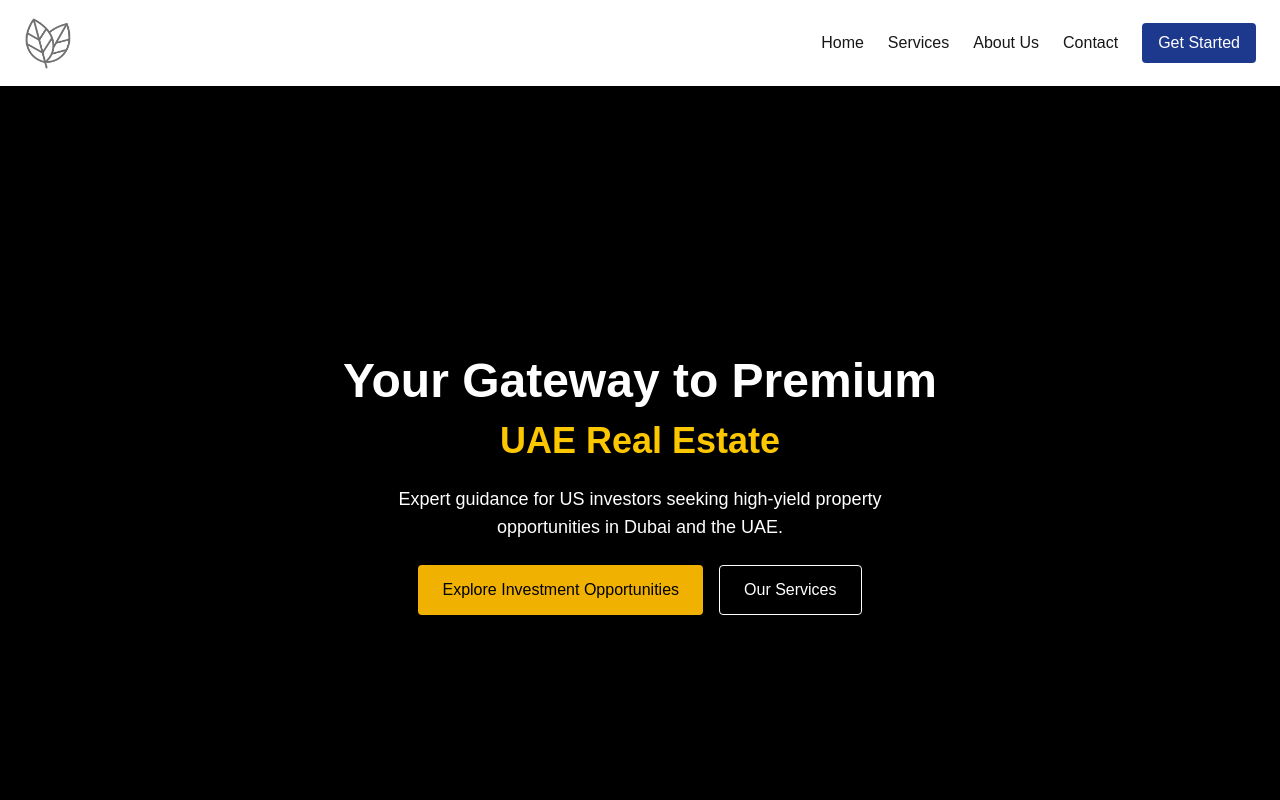
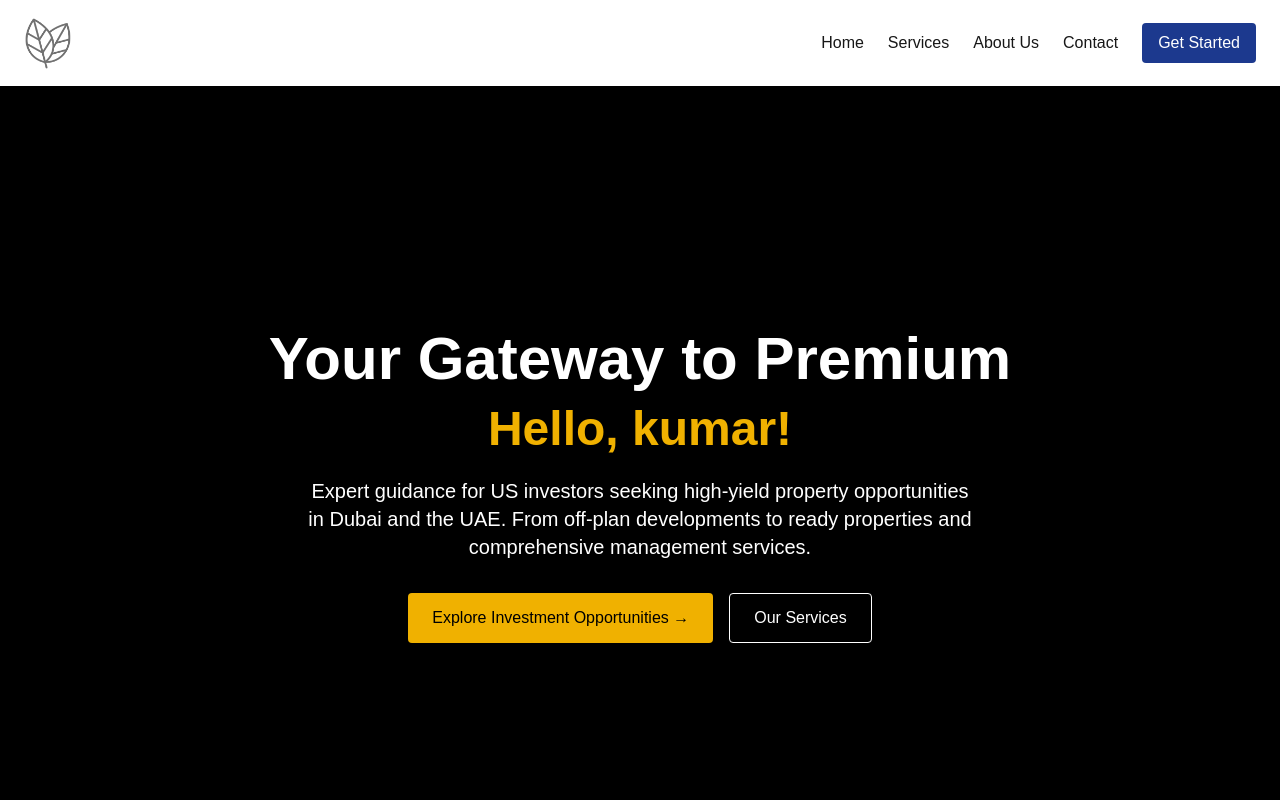
Before and after one commit to kumar-procom-github/my-next-app, a Next.js app: page / in a window 1280 px wide. Shown: the top 800 px of the page. Built offline with nearby package versions, Linux system fonts and the light colour scheme.

Commit message:
added some chnages in home page for using component

```diff
--- a/app/page.tsx
+++ b/app/page.tsx
@@ -1,21 +1,9 @@
+import MyComponent from '../components/Hero';
+
 export default function Home() {
   return (
     <main className="min-h-screen bg-white text-gray-800">
-      <section className="min-h-screen flex flex-col items-center justify-center bg-black text-white text-center px-6">
-        <h1 className="text-5xl font-bold mb-4">Your Gateway to Premium</h1>
-        <h2 className="text-4xl text-yellow-400 font-bold mb-6">UAE Real Estate</h2>
-        <p className="max-w-xl text-lg mb-6">
-          Expert guidance for US investors seeking high-yield property opportunities in Dubai and the UAE.
-        </p>
-        <div className="flex gap-4">
-          <button className="bg-yellow-500 text-black px-6 py-3 rounded transition duration-300 ease-in-out hover:bg-light-yellow-600 hover:text-white">
-            Explore Investment Opportunities
-          </button>
-          <button className="border border-white px-6 py-3 rounded transition duration-300 ease-in-out hover:bg-white hover:text-black">
-            Our Services
-          </button>
-        </div>
-      </section>
+      <MyComponent />
 
       {/* About Section */}
       <section className="py-16 px-8 bg-gray-100 text-center">
--- /dev/null
+++ b/components/Greeting.js
@@ -0,0 +1,4 @@
+// components/Greeting.js
+export default function Greeting({ name }) {
+  return <h2>Hello, {name}!</h2>;
+}
--- a/components/Hero.tsx
+++ b/components/Hero.tsx
@@ -1,4 +1,6 @@
 // app/components/Hero.tsx
+import Greeting from '../components/Greeting';
+
 export default function Hero() {
   return (
     <section className="bg-black text-white h-screen flex flex-col items-center justify-center text-center px-4">
@@ -6,7 +8,7 @@ export default function Hero() {
         Your Gateway to Premium
       </h1>
       <h2 className="text-3xl md:text-5xl font-bold text-yellow-500 mb-6">
-        UAE Real Estate
+        <Greeting name={'kumar'}/>
       </h2>
       <p className="max-w-2xl text-lg md:text-xl mb-8">
         Expert guidance for US investors seeking high-yield property opportunities
```
